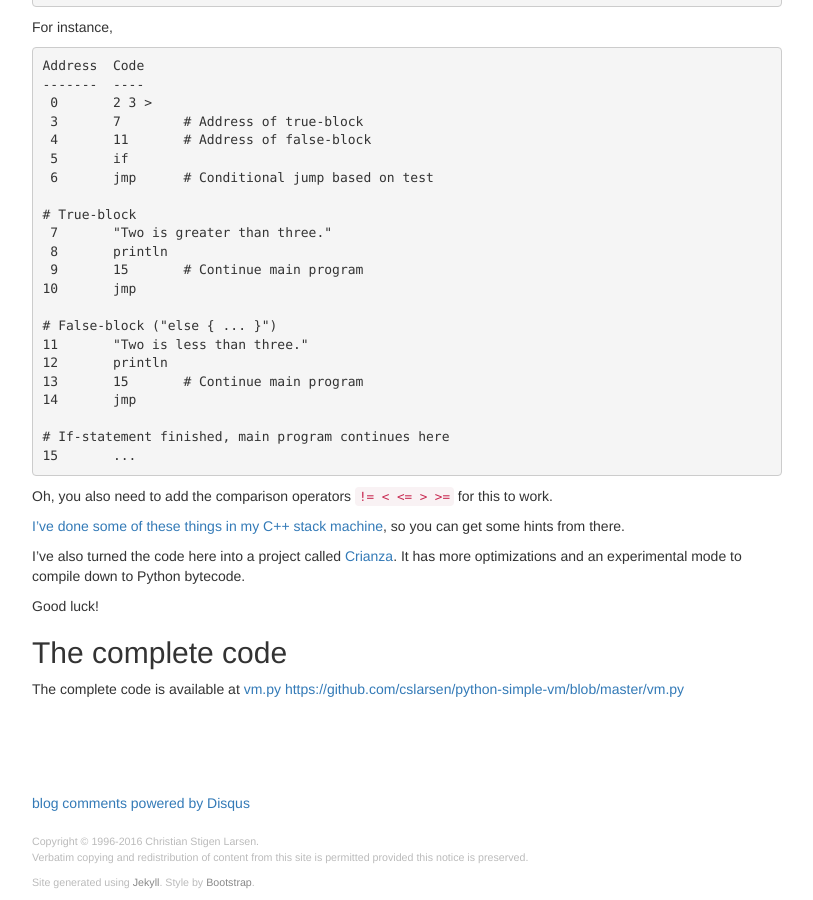
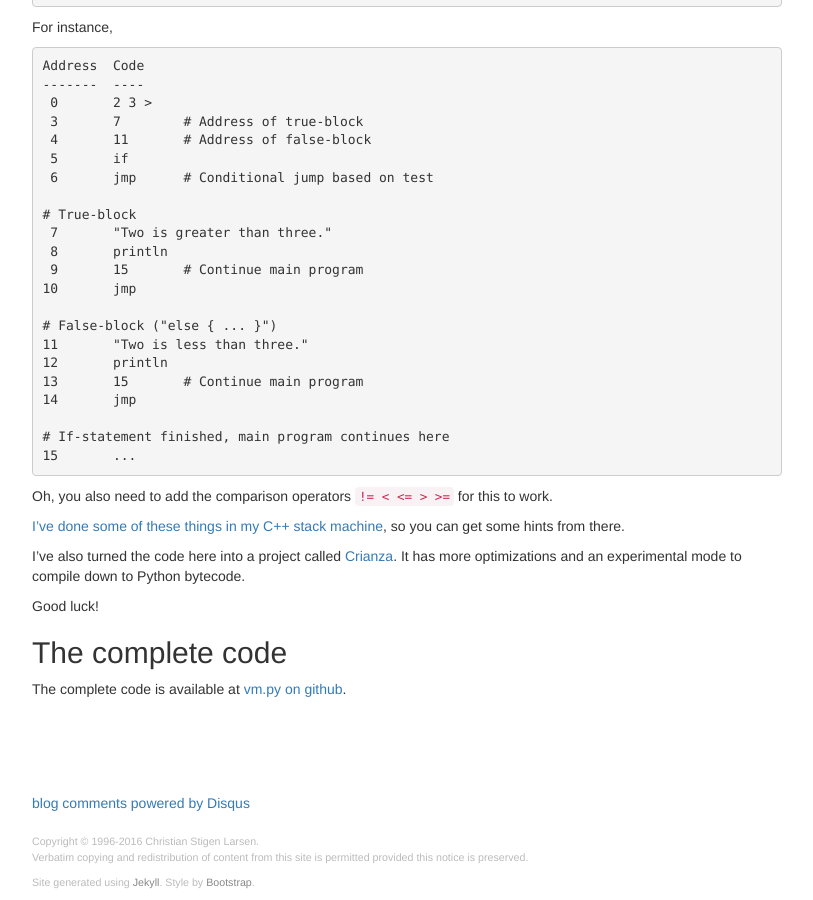
Before and after one commit to cslarsen/csl.name, a Jekyll site: the page built from _posts/2015-01-28-vm.md, in a window 1280 px wide and 900 px high, scrolled down 7170 px. Shown: the whole window, without its empty margins (38-851 px from the left). Built offline with Jekyll 4.4.1, drawn with Linux system fonts in a browser that asks for light colours; Markdown is read by kramdown in place of the engine named in the settings; comment, search, counter and statistics services are not loaded.

Commit message:
Fixes link

```diff
--- a/_posts/2015-01-28-vm.md
+++ b/_posts/2015-01-28-vm.md
@@ -464,8 +464,7 @@ Good luck!
 The complete code
 -----------------
 
-The complete code is available at [vm.py][vm.py]
-[https://github.com/cslarsen/python-simple-vm/blob/master/vm.py][vm.py]
+The complete code is available at [vm.py on github][vm.py].
 
 [EnTerr]: https://csl.name/post/vm/#comment-2467436000
 [call stack]: https://en.wikipedia.org/wiki/Call_stack
```
